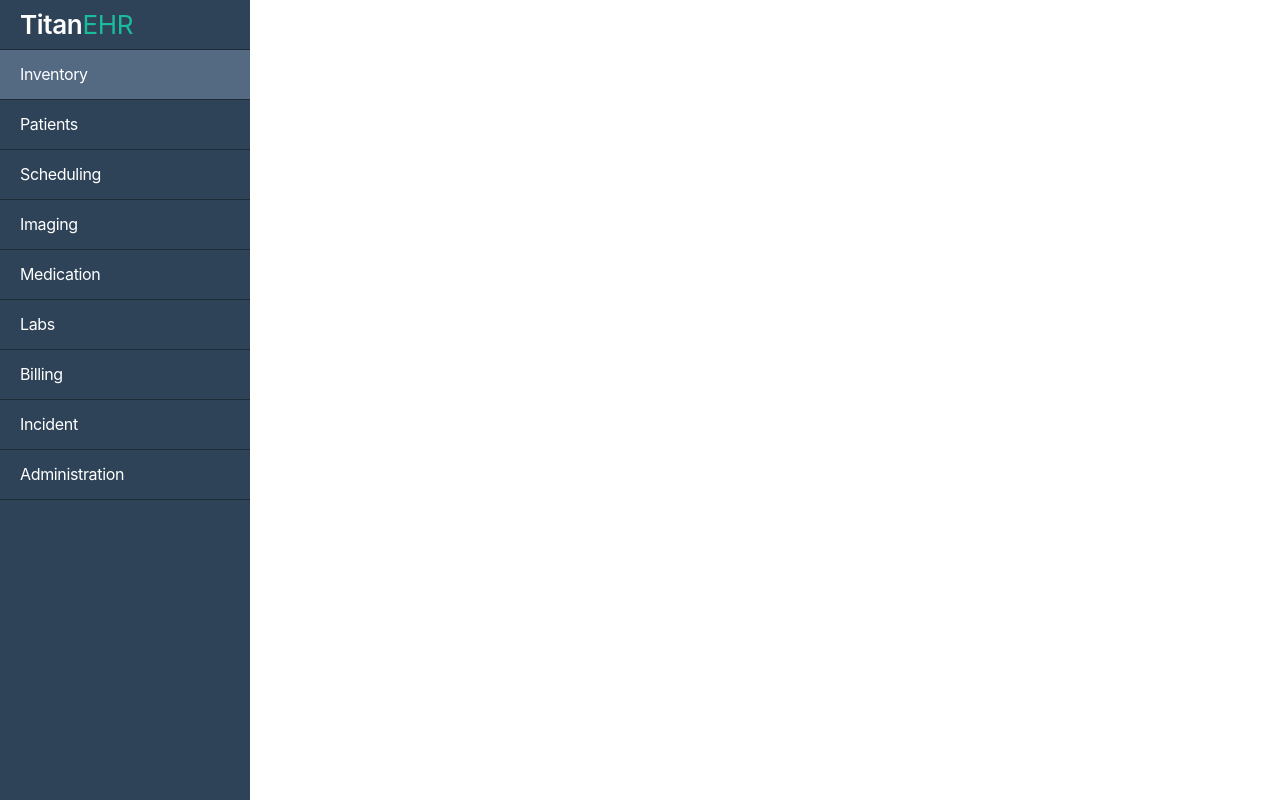
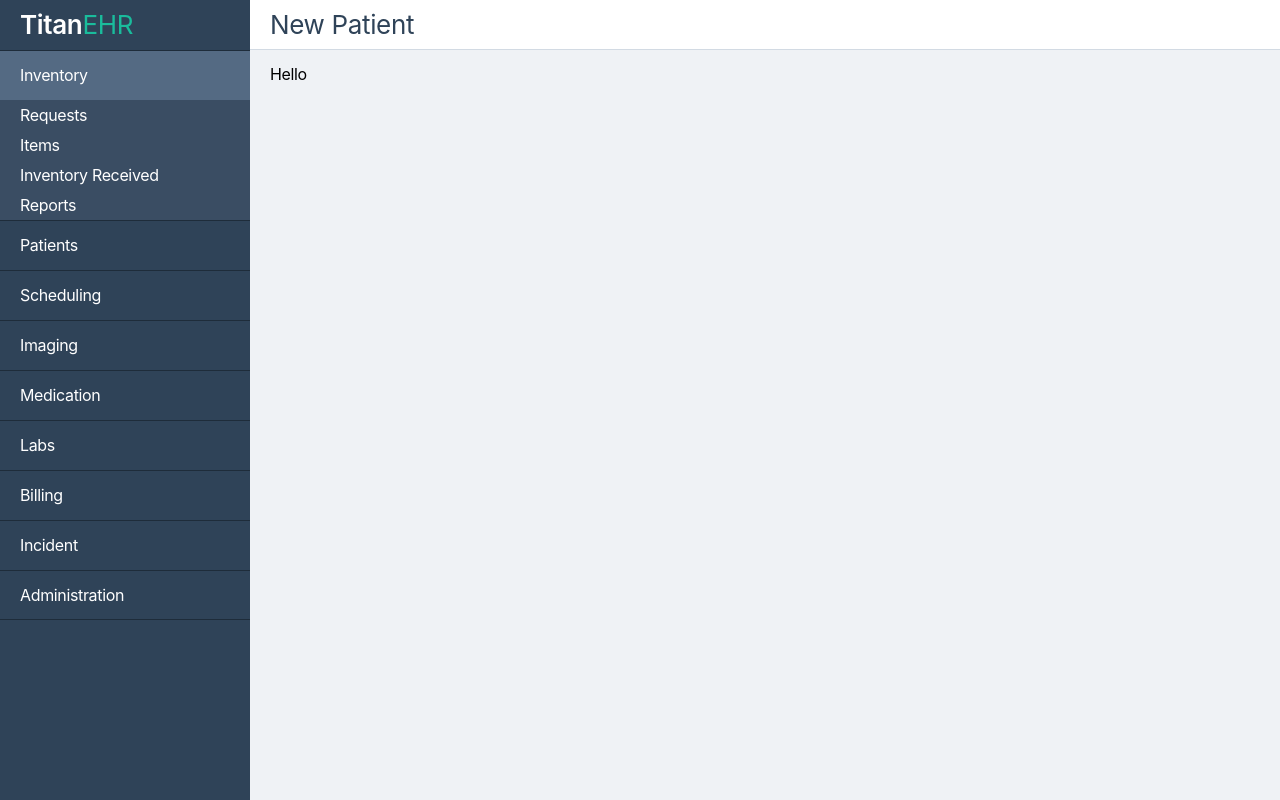
Before and after one commit to codacy-badger/titan-ehr, a React app: page /patients/new in a window 1280 px wide. Both pictures are taken after a click on the element "Inventory". Built offline with nearby package versions, Linux system fonts and the light colour scheme.

Commit message:
Submenu creation, additional styling, initial NewPatient buildout

```diff
--- a/src/App/index.css
+++ b/src/App/index.css
@@ -35,6 +35,7 @@ body::-webkit-scrollbar-thumb {
   --core-padding: 20px;
   --header-text-size: 26px;
   --header-height: 50px;
+  --submenu-height: 30px;
 }
 
 .core-grid-container {
--- a/src/Navigation/Sidebar/index.css
+++ b/src/Navigation/Sidebar/index.css
@@ -10,16 +10,18 @@
   flex-direction: row;
   align-items: center;
   box-sizing: border-box;
-
-  height: var(--header-height);
   padding-left: var(--core-padding);
 
   color: var(--white-text);
+}
+
+.sidebar > div:last-child {
   border-bottom: 1px solid var(--divider);
 }
 
 .sidebar__logo {
   font-size: var(--header-text-size);
+  height: var(--header-height);
 }
 
 .sidebar__title {
@@ -31,11 +33,27 @@
   color: var(--navigation-subtitle);
 }
 
+.sidebar__section {
+  height: var(--header-height);
+  border-top: 1px solid var(--divider);
+}
+
 .sidebar__section:hover {
   transition: background-color 0.5s ease;
   background-color: var(--navigation-hover);
 }
 
-.sidebar__section-active {
+.sidebar__subSection {
+  height: var(--submenu-height);
+  background-color: #3a4d63;
+  border: none;
+}
+
+.sidebar__subSection:hover {
+  transition: background-color 0.5s ease;
   background-color: var(--navigation-hover);
 }
+
+.sidebar__active {
+  background-color: var(--navigation-hover);
+}
--- a/src/Navigation/Sidebar/index.js
+++ b/src/Navigation/Sidebar/index.js
@@ -1,15 +1,16 @@
 /** *******************************************************************
  * Absolute Imports
  ******************************************************************* */
-import React from 'react';
+import React, {Component, Fragment} from 'react';
 import PropTypes from 'prop-types';
 import {connect} from 'react-redux';
+import {withRouter} from 'react-router-dom';
 
 /** *******************************************************************
  * Relative Imports
  ******************************************************************* */
 import './index.css';
-import {sidebarTabs} from '../constants';
+import {sidebarTabs, subMenus} from '../constants';
 import {getExpandedTab} from '../selectors';
 import {expandSidebarTab} from '../actions';
 
@@ -20,28 +21,73 @@ import {expandSidebarTab} from '../actions';
 /** *******************************************************************
  * React Component
  ******************************************************************* */
-const Sidebar = ({expandedTab, expandTab}) => {
-  const sidebarMenu = sidebarTabs.map(tab => (
+
+class Sidebar extends Component {
+  constructor(props) {
+    super(props);
+  }
+
+  handleExpandTab = title => {
+    const {expandedTab, expandTab} = this.props;
+
+    if (expandedTab === title) return expandTab('');
+    return expandTab(title);
+  };
+
+  handleSubMenuLinkClick = subMenuItem => {
+    const {expandTab, history} = this.props;
+
+    // expandTab(subMenuItem.title);
+    return history.push(subMenuItem.path);
+  };
+
+  renderSubMenuLinks = title => {
+    return subMenus[title].map(subMenuItem => {
+      const {expandedTab} = this.props;
+      const expanded = expandedTab === subMenuItem.title;
+
+      return (
         <div
-      className={
-        expandedTab === tab.title ? 'sidebar__section sidebar__section-active' : 'sidebar__section'
-      }
-      onClick={() => expandTab(tab.title)}
+          onClick={() => this.handleSubMenuLinkClick(subMenuItem)}
+          className={expanded ? 'sidebar__subSection sidebar__active' : 'sidebar__subSection'}
         >
-      {tab.title}
+          {subMenuItem.title}
         </div>
-  ));
+      );
+    });
+  };
+
+  render() {
+    const {expandedTab} = this.props;
+
+    const sidebarMenu = sidebarTabs.map(tab => {
+      const {title} = tab;
+      const expanded = expandedTab === title;
+
+      return (
+        <Fragment>
+          <div
+            className={expanded ? 'sidebar__section sidebar__active' : 'sidebar__section'}
+            onClick={() => this.handleExpandTab(title)}
+          >
+            {title}
+          </div>
+          {expanded ? this.renderSubMenuLinks(title) : null}
+        </Fragment>
+      );
+    });
 
     return (
       <div className="sidebar">
-      <div className="sidebar__logo">
+        <div className="sidebar__logo" onClick={() => this.props.history.push('/')}>
           <span className="sidebar__title">Titan</span>
           <span className="sidebar__subtitle">EHR</span>
         </div>
         {sidebarMenu}
       </div>
     );
-};
+  }
+}
 
 /** *******************************************************************
  * Redux and Exports
@@ -59,7 +105,9 @@ const mapDispatchToProps = dispatch => ({
   expandTab: tab => dispatch(expandSidebarTab(tab)),
 });
 
-export default connect(
+export default withRouter(
+  connect(
     mapStateToProps,
     mapDispatchToProps,
-)(Sidebar);
+  )(Sidebar),
+);
--- a/src/Navigation/constants.js
+++ b/src/Navigation/constants.js
@@ -36,3 +36,88 @@ export const sidebarTabs = [
     path: '/administration',
   },
 ];
+
+export const subMenus = {
+  Inventory: [
+    {
+      title: 'Requests',
+      path: '/inventory/requests',
+    },
+    {
+      title: 'Items',
+      path: '/inventory/items',
+    },
+    {
+      title: 'Inventory Received',
+      path: '/inventory/received',
+    },
+    {
+      title: 'Reports',
+      path: '/inventory/reports',
+    },
+  ],
+  Patients: [
+    {
+      title: 'Patient Listing',
+      path: '/patients/listing',
+    },
+    {
+      title: 'Admitted Patients',
+      path: '/patients/admitted',
+    },
+    {
+      title: 'Outpatient',
+      path: '/patients/outpatient',
+    },
+    {
+      title: 'New Patient',
+      path: '/patients/new',
+    },
+    {
+      title: 'Reports',
+      path: '/patients/reports',
+    },
+  ],
+  Scheduling: [
+    {
+      title: 'Add Appointment',
+      path: '/scheduling/add',
+    },
+  ],
+  Imaging: [
+    {
+      title: 'New Reuqest',
+      path: '/imaging/new',
+    },
+  ],
+  Medication: [
+    {
+      title: 'New Request',
+      path: '/medication/new',
+    },
+  ],
+  Labs: [
+    {
+      title: 'New Request',
+      path: '/labs/new',
+    },
+  ],
+  Billing: [
+    {
+      title: 'New Invoice',
+      path: '/billing/new',
+    },
+  ],
+  Incidents: [
+    {
+      title: 'New Incident',
+      path: '/incidents/new',
+    },
+  ],
+  Administration: [
+    {
+      title: 'Shortcodes',
+      path: '/admin/shortcodes',
+    },
+  ],
+};
--- /dev/null
+++ b/src/Patients/NewPatient/index.js
@@ -0,0 +1,68 @@
+/** *******************************************************************
+ * Absolute Imports
+ ******************************************************************* */
+import React, {Component} from 'react';
+import {connect} from 'react-redux';
+
+/** *******************************************************************
+ * Relative Imports
+ ******************************************************************* */
+import './index.css';
+import {sex, bloodType, patientType} from '../constants';
+
+/** *******************************************************************
+ * TypeScript Interfaces
+ ******************************************************************* */
+
+/** *******************************************************************
+ * React Component
+ ******************************************************************* */
+class NewPatient extends Component {
+  constructor(props) {
+    super(props);
+
+    this.state = {
+      firstName: '',
+      middleName: '',
+      lastName: '',
+      sex: '',
+      dateOfBirth: '',
+      placeOfBirth: '',
+      occupation: '',
+      patientType: '',
+      phone: '',
+      address: '',
+      patientStatus: '',
+      externalPatientId: '',
+      bloodType: '',
+      clinicSite: '',
+      referredBy: '',
+      referredDate: '',
+      religion: '',
+      parentGuardian: '',
+      paymentProfile: '',
+      email: '',
+      country: '',
+    };
+  }
+
+  render() {
+    return (
+      <div className="content-grid-container">
+        <div className="content-header">New Patient</div>
+        <div className="content homepage">Hello</div>
+      </div>
+    );
+  }
+}
+
+/** *******************************************************************
+ * Redux and Exports
+ ******************************************************************* */
+const mapStateToProps = state => ({});
+const mapDispatchToProps = dispatch => ({});
+
+export default connect(
+  mapStateToProps,
+  mapDispatchToProps,
+)(NewPatient);
--- a/src/Patients/constants.js
+++ b/src/Patients/constants.js
@@ -0,0 +1,3 @@
+export const sex = ['Male', 'Female'];
+export const bloodType = ['A+', 'A-', 'AB+', 'AB-', 'B+', 'B-', 'O+', 'O-'];
+export const patientType = ['Charity', 'Private'];
--- a/src/store/routes.js
+++ b/src/store/routes.js
@@ -8,6 +8,7 @@ import {Switch, Route, Redirect} from 'react-router-dom';
  * Relative Imports
  ******************************************************************* */
 import Homepage from '../Homepage';
+import NewPatient from '../Patients/NewPatient';
 
 /** *******************************************************************
  * Redux and Exports
@@ -15,6 +16,7 @@ import Homepage from '../Homepage';
 export default (
   <Switch>
     <Route component={Homepage} exact path="/" />
+    <Route component={NewPatient} path="/patients/new" />
     {/* <Route path="/404" component={NotFound} />
     <Redirect from="*" to="/404" /> */}
   </Switch>
```
Also changed, not shown: src/Patients/NewPatient/index.css (added). Lines whose indentation alone changed are shown as unchanged.
